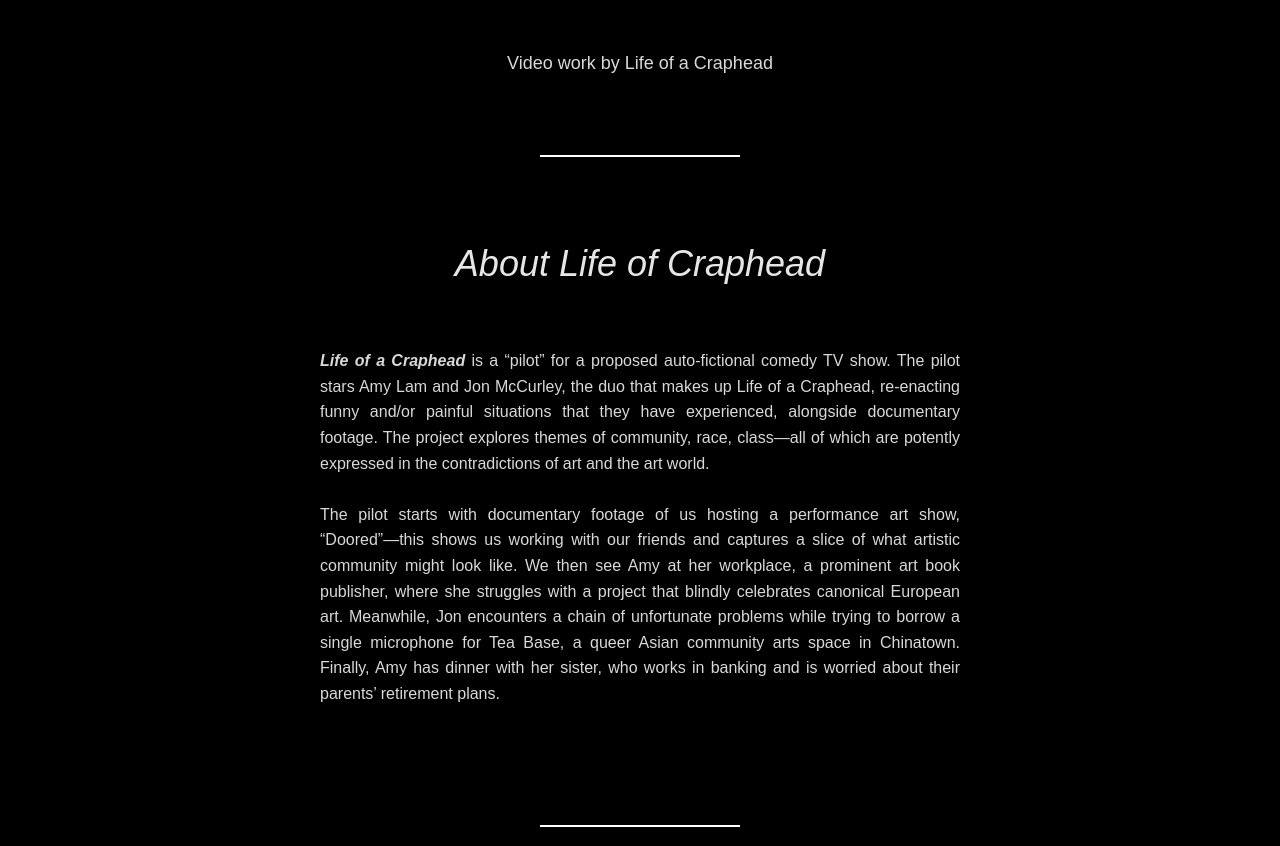
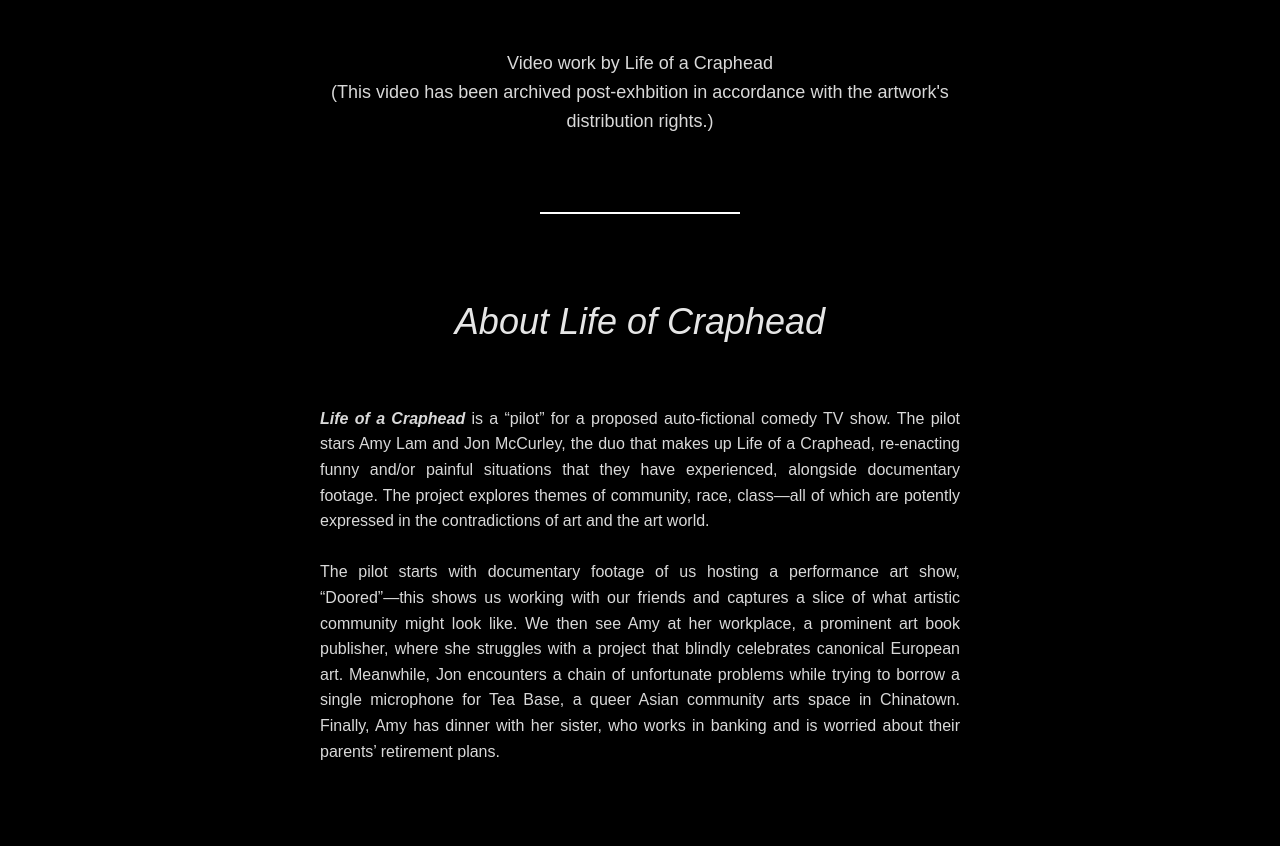
Before and after one commit to regine-tiu/cfat-40th, a website built with Parcel: page life-of-craphead.html in a window 1280 px wide. Shown: the part 870-1716 px from the top of the page. Built offline with nearby package versions, Linux system fonts and the light colour scheme; a web font is replaced by a local one.

Commit message:
added nb for LOC video

```diff
--- a/life-of-craphead.html
+++ b/life-of-craphead.html
@@ -54,7 +54,8 @@
 </div>
 
   <div class="row">
-    <p id="artwork-info">Video work by <a href="https://www.lifeofacraphead.com/" target="_blank">Life of a Craphead</a></p>
+    <p id="artwork-info">Video work by <a href="https://www.lifeofacraphead.com/" target="_blank">Life of a Craphead</a>
+    <br>(This video has been archived post-exhbition in accordance with the artwork's distribution rights.) </p>
   </div>
   </section>
 
```
